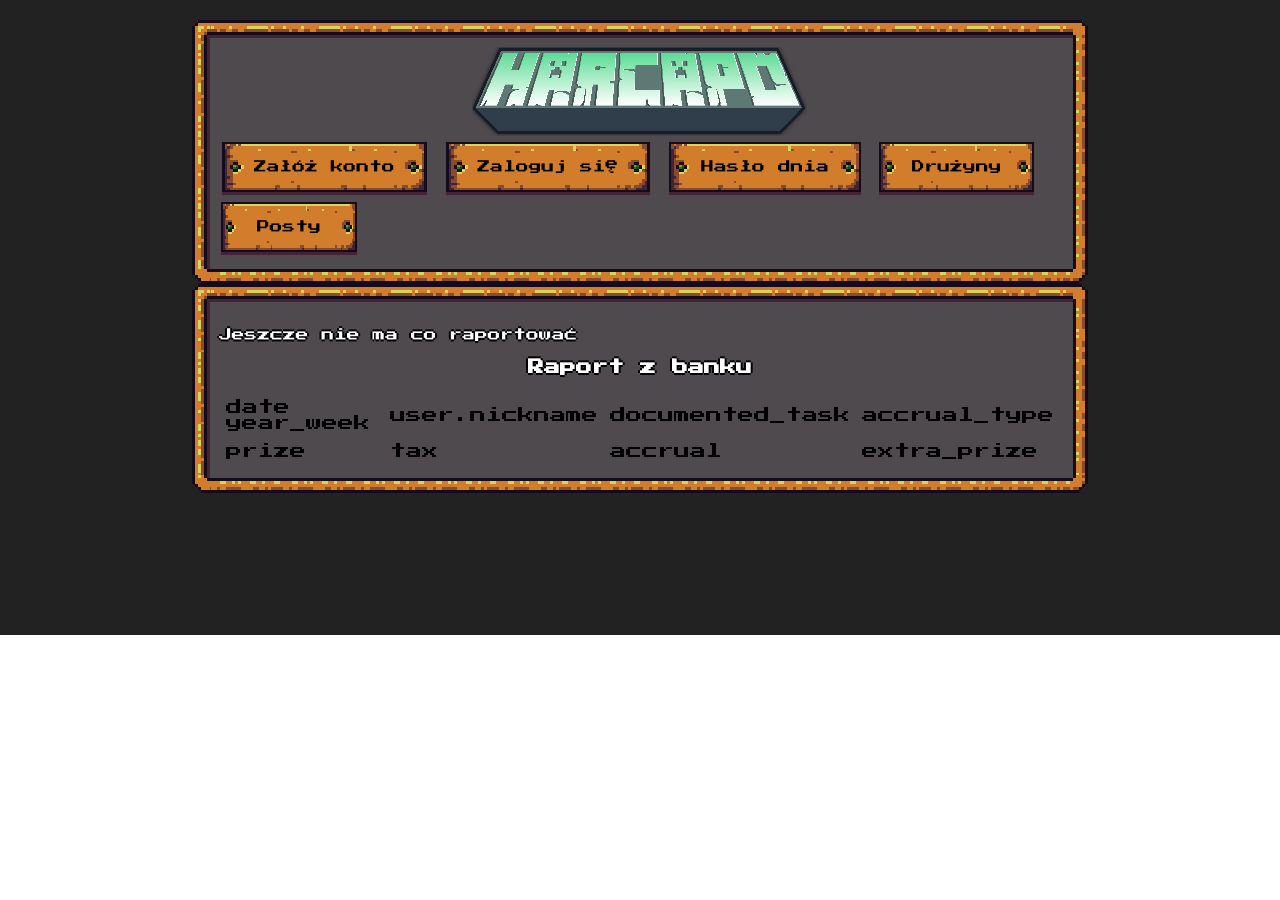
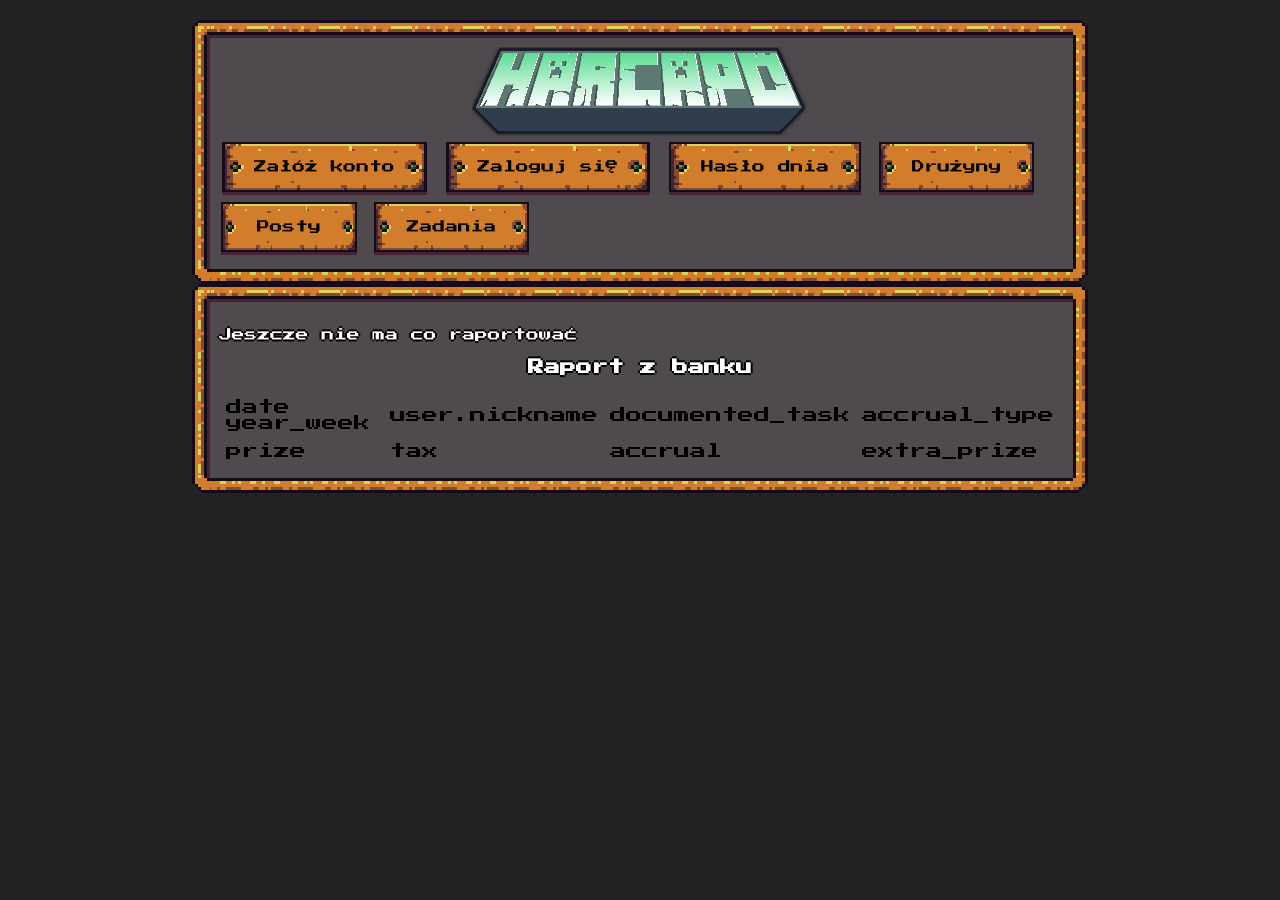
Before and after one commit to zkunik/harc_game_web, a Django app: template harc_game_web/apps/bank/templates/bank/report.html in a window 1280 px wide. Run offline with Django 3.2, Linux system fonts and the light colour scheme; the template is opened without the code that fills it, so the values that code supplies are empty.

Commit message:
Styling changes

```diff
--- a/harc_game_web/apps/core/templates/core/base.html
+++ b/harc_game_web/apps/core/templates/core/base.html
@@ -14,8 +14,7 @@
 
 </head>
 <body>
-<div class="rpgui-content" style="overflow-y:scroll;">
-  <div id="container">
+<div class="rpgui-content" id="container" style="overflow-y:scroll;">
   {% include "core/navbar.html" %}
 
   <div class="inner rpgui-container framed" style="position: relative">
@@ -26,7 +25,6 @@
   </div>
 
 </div>
-</div>
 
 
 <script src="{% static 'dist/rpgui.js' %}"></script>
--- a/harc_game_web/apps/core/templates/core/navbar.html
+++ b/harc_game_web/apps/core/templates/core/navbar.html
@@ -10,12 +10,16 @@
   <a href="{% url 'complete_task' %}"><button class="rpgui-button" type="button">Potwierdź wykonanie zadania</button></a>
   {% else %}
   <a href="{% url 'signup' %}"><button class="rpgui-button" type="button">Załóż konto</button></a>
+
+
+
   <a href="{% url 'login' %}"><button class="rpgui-button" type="button">Zaloguj się</button></a>
   {% endif %}
 
   <a href="{% url 'word_of_the_day' %}"><button class="rpgui-button" type="button">Hasło dnia</button></a>
   <a href="{% url 'all_teams' %}"><button class="rpgui-button" type="button">Drużyny</button></a>
   <a href="{% url 'all_posts' %}"><button class="rpgui-button" type="button">Posty</button></a>
+  <a href="{% url 'tasks' %}"><button class="rpgui-button" type="button">Zadania</button></a>
 
   {% if request.user.scout.is_team_leader %}
   <a href="{% url 'check_task' %}"><button class="rpgui-button" type="button">Sprawdź zadanie</button></a>
--- a/harc_game_web/static/stylesheet.css
+++ b/harc_game_web/static/stylesheet.css
@@ -1,5 +1,4 @@
 #container {
-    min-height: 595px;
     background: #222;
     padding-top: 20px;
     padding-bottom: 20px;
```
Lines whose indentation alone changed are shown as unchanged.
